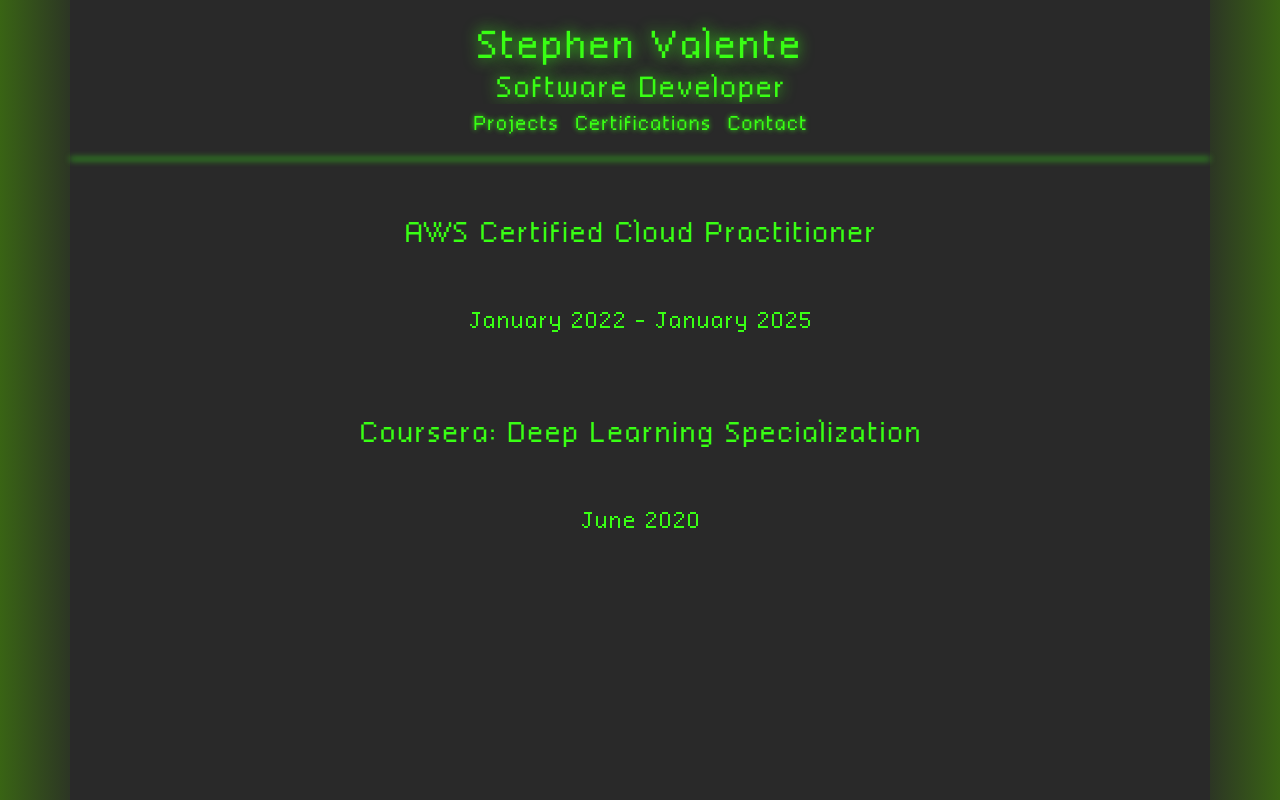
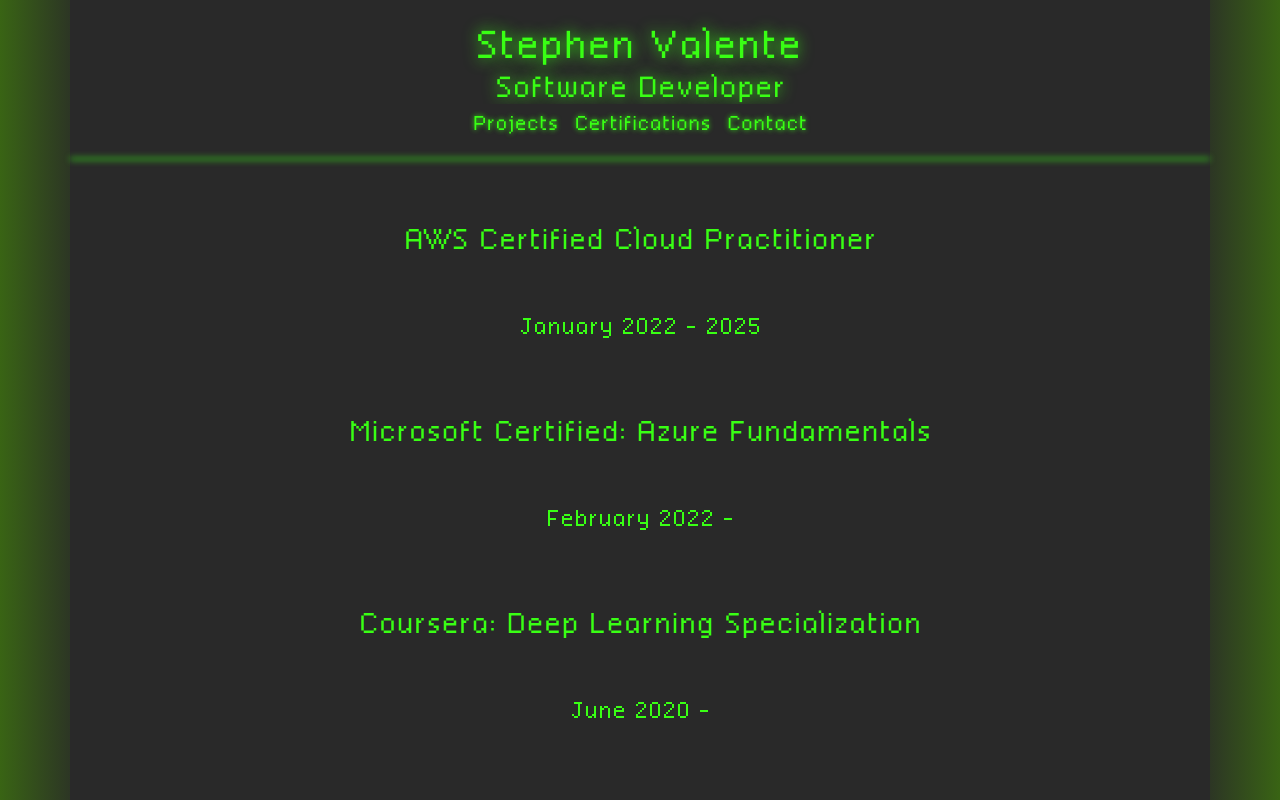
Before and after one commit to steviev93/steviev93.github.io, an Angular app: page /certifications in a window 1280 px wide. Built offline with nearby package versions, Linux system fonts and the light colour scheme.

Commit message:
Second Commit

```diff
--- a/src/app/certifications/certifications.component.html
+++ b/src/app/certifications/certifications.component.html
@@ -1,5 +1,5 @@
-<p style="font-size: 5em; line-height: .6em;">AWS Certified Cloud Practitioner</p>
-<p>January 2022 - January 2025</p>
-<br>
-<p style="font-size: 5em; line-height: .6em;">Coursera: Deep Learning Specialization</p>
-<p>June 2020</p>
+<div *ngFor="let cert of certifications">
+    <p style="font-size: 5em; line-height: .6em;">{{cert.title}}</p>
+    <p>{{cert.exDate}}</p>
+    <br>
+</div>
--- a/src/app/certifications/certifications.component.ts
+++ b/src/app/certifications/certifications.component.ts
@@ -6,10 +6,15 @@
   styleUrls: ['./certifications.component.css']
 })
 export class CertificationsComponent implements OnInit {
-
-  constructor() { }
+  certifications: Array<{title: string, exDate: string}>;;
+  constructor() {
+    this.certifications = [{title:"AWS Certified Cloud Practitioner", exDate: "January 2022 - 2025"},
+                      {title:"Microsoft Certified: Azure Fundamentals", exDate: "February 2022 - "},
+                      {title:"Coursera: Deep Learning Specialization", exDate: "June 2020 - "}];
+   }
 
   ngOnInit(): void {
+
   }
 
 }
```
